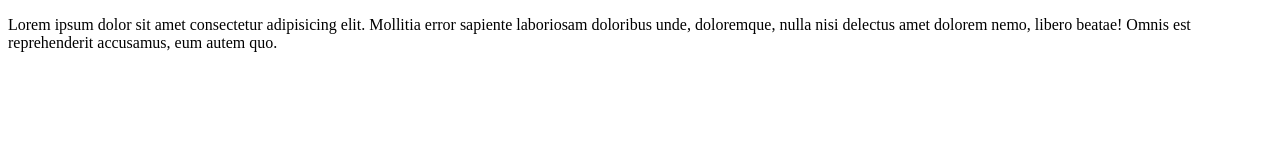
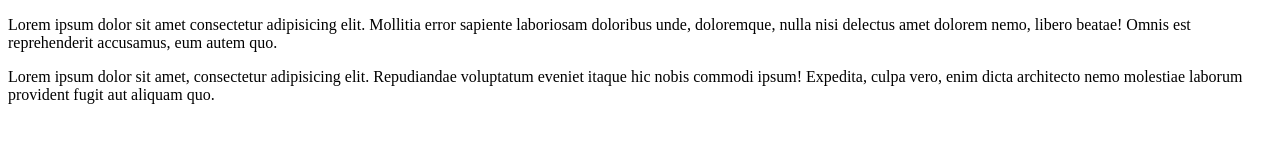
Before and after one commit to Ariyoola45/git-1, a plain HTML site: page index.html in a window 1280 px wide. Drawn offline with Linux system fonts and the light colour scheme.

Commit message:
new para

```diff
--- a/index.html
+++ b/index.html
@@ -14,6 +14,12 @@
         dolorem nemo, libero beatae! Omnis est reprehenderit accusamus, eum
         autem quo.
       </p>
+      <p>
+        Lorem ipsum dolor sit amet, consectetur adipisicing elit. Repudiandae
+        voluptatum eveniet itaque hic nobis commodi ipsum! Expedita, culpa vero,
+        enim dicta architecto nemo molestiae laborum provident fugit aut aliquam
+        quo.
+      </p>
     </div>
   </body>
 </html>
```
